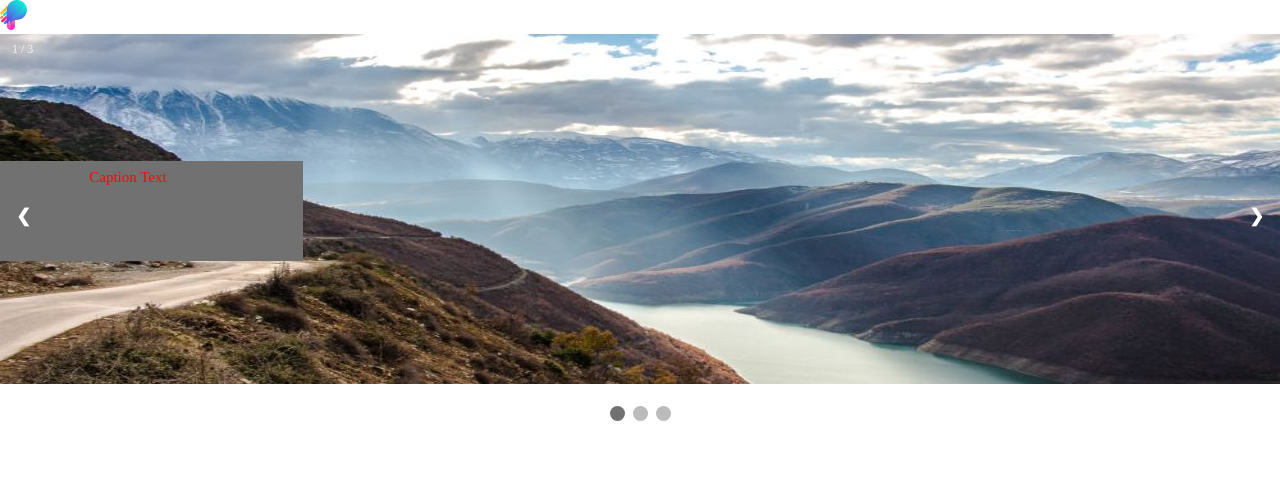
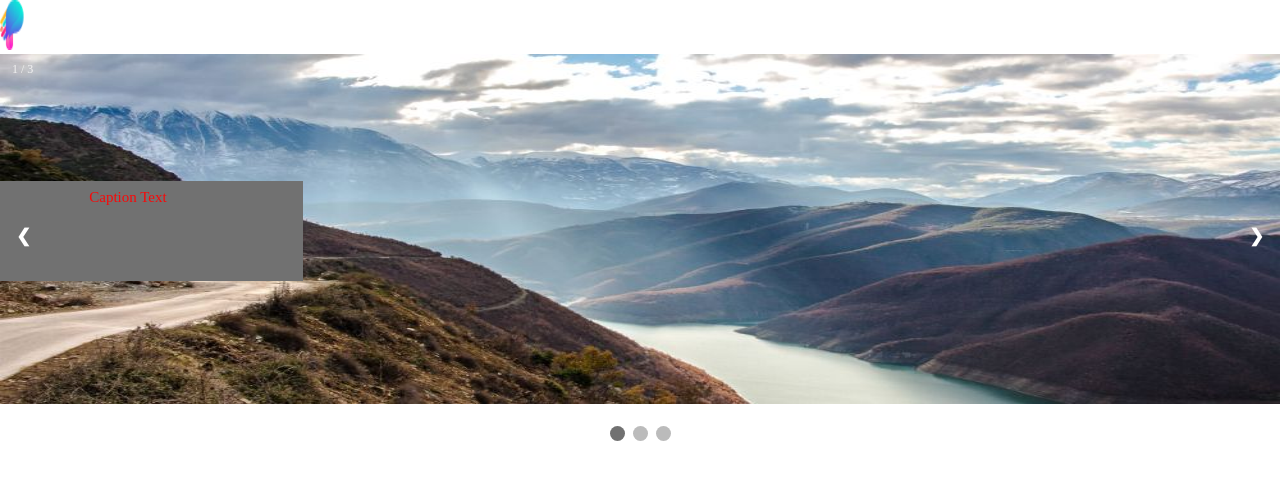
Before and after one commit to kutub98/assignment, a plain HTML site: page index.html in a window 1280 px wide. Drawn offline with Linux system fonts and the light colour scheme; files that its build step writes are made by us from their sources.

Commit message:
addedLogoStyle

```diff
--- a/index.html
+++ b/index.html
@@ -11,7 +11,7 @@
     <!-- topMenu start -->
         <div id="topMenu">
             <nav class="NavBar">
-                <img src="../assignment/image/logo.png" alt="">
+                <img src="../assignment/image/logo.png" alt=""  style="width: 200px;" height="50px">
             </nav>
         </div>
     <!-- topMenu end -->
```
